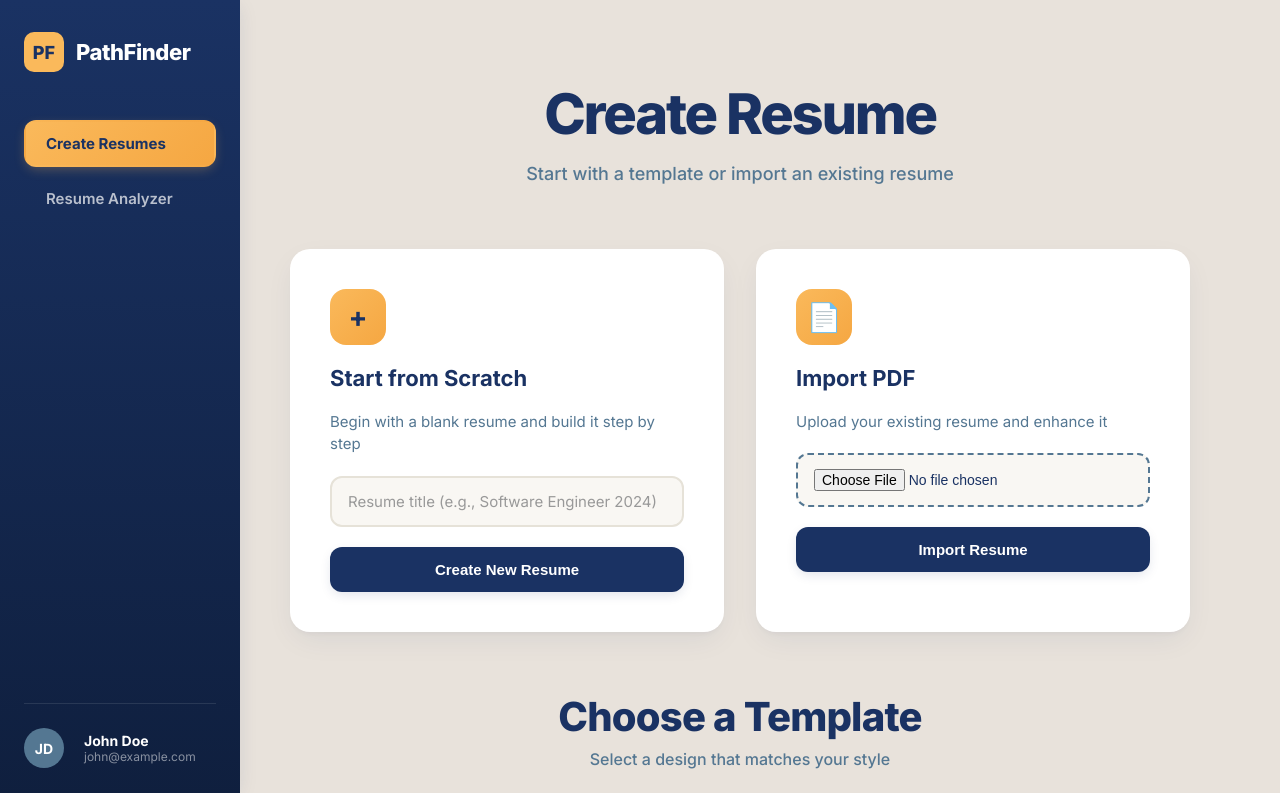
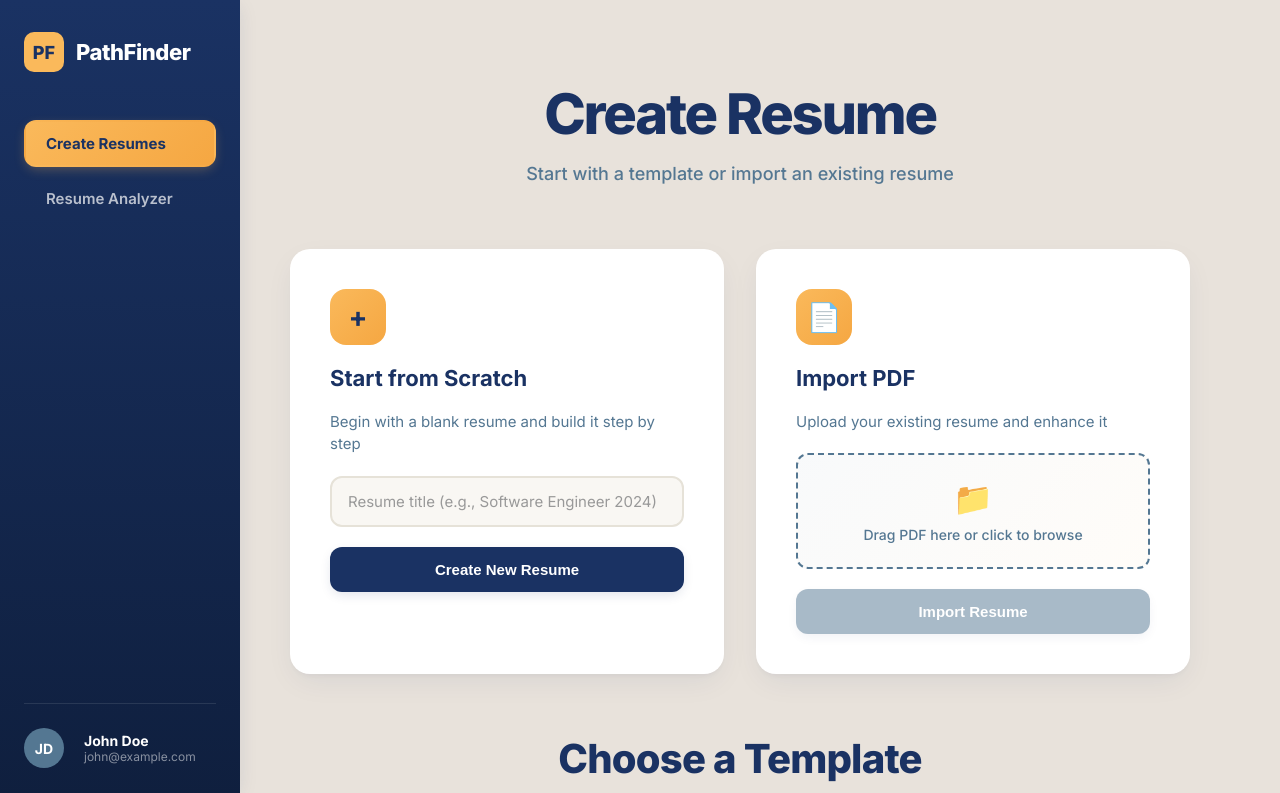
Before and after one commit to comicc1/PathFinder, a Next.js app: page /create-resume in a window 1280 px wide. Shown: the top 793 px of the page. Built offline with nearby package versions, Linux system fonts and the light colour scheme.

Commit message:
UI: replace ugly file input with modern drag-and-drop zone in Create Resumes

```diff
--- a/src/app/create-resume/page.module.css
+++ b/src/app/create-resume/page.module.css
@@ -142,6 +142,60 @@
 
 .button:active {
   transform: translateY(0);
+}
+
+.button:disabled {
+  opacity: 0.5;
+  cursor: not-allowed;
+  background: var(--color-secondary);
+}
+
+/* Upload Drop Zone */
+.hiddenFileInput {
+  display: none;
+}
+
+.uploadDropZone {
+  padding: 24px;
+  border: 2px dashed var(--color-secondary);
+  border-radius: 12px;
+  background: linear-gradient(135deg, rgba(84, 119, 146, 0.04) 0%, rgba(250, 185, 91, 0.04) 100%);
+  text-align: center;
+  transition: all 0.2s ease;
+  cursor: pointer;
+}
+
+.uploadDropZone:hover {
+  border-color: var(--color-accent);
+  background: linear-gradient(135deg, rgba(84, 119, 146, 0.08) 0%, rgba(250, 185, 91, 0.08) 100%);
+}
+
+.uploadDropZone.dragging {
+  border-color: var(--color-accent);
+  background: linear-gradient(135deg, rgba(84, 119, 146, 0.12) 0%, rgba(250, 185, 91, 0.12) 100%);
+  box-shadow: 0 0 0 3px rgba(250, 185, 91, 0.15);
+}
+
+.dropLabel {
+  display: flex;
+  flex-direction: column;
+  align-items: center;
+  gap: 8px;
+  cursor: pointer;
+  color: var(--color-secondary);
+  font-weight: 500;
+  font-size: 14px;
+}
+
+.dropIcon {
+  font-size: 32px;
+  display: block;
+}
+
+.fileName {
+  color: var(--color-primary);
+  font-weight: 700;
+  font-size: 15px;
 }
 
 /* Templates Section */
--- a/src/app/create-resume/page.tsx
+++ b/src/app/create-resume/page.tsx
@@ -1,5 +1,6 @@
 "use client";
 
+import { useState } from "react";
 import styles from "../page.module.css";
 import localStyles from "./page.module.css";
 
@@ -35,6 +36,31 @@ const templates = [
 ];
 
 export default function CreateResumePage() {
+  const [selectedFile, setSelectedFile] = useState<string | null>(null);
+  const [isDragging, setIsDragging] = useState(false);
+
+  const handleFileSelect = (file: File | null) => {
+    if (file && file.type === "application/pdf") {
+      setSelectedFile(file.name);
+    }
+  };
+
+  const handleDragOver = (e: React.DragEvent) => {
+    e.preventDefault();
+    setIsDragging(true);
+  };
+
+  const handleDragLeave = () => {
+    setIsDragging(false);
+  };
+
+  const handleDrop = (e: React.DragEvent) => {
+    e.preventDefault();
+    setIsDragging(false);
+    const file = e.dataTransfer.files?.[0];
+    handleFileSelect(file || null);
+  };
+
   return (
     <div className={styles.page}>
       <main className={localStyles.main}>
@@ -61,8 +87,35 @@ export default function CreateResumePage() {
             <div className={localStyles.cardIcon}>📄</div>
             <h3>Import PDF</h3>
             <p>Upload your existing resume and enhance it</p>
-            <input type="file" accept=".pdf" className={localStyles.fileInput} />
-            <button className={localStyles.button}>Import Resume</button>
+
+            <div
+              className={`${localStyles.uploadDropZone} ${isDragging ? localStyles.dragging : ""}`}
+              onDragOver={handleDragOver}
+              onDragLeave={handleDragLeave}
+              onDrop={handleDrop}
+            >
+              <input
+                type="file"
+                id="import-pdf"
+                accept=".pdf"
+                className={localStyles.hiddenFileInput}
+                onChange={(e) => handleFileSelect(e.target.files?.[0] || null)}
+              />
+              <label htmlFor="import-pdf" className={localStyles.dropLabel}>
+                <span className={localStyles.dropIcon}>📁</span>
+                {selectedFile ? (
+                  <span className={localStyles.fileName}>{selectedFile}</span>
+                ) : (
+                  <>
+                    <span>Drag PDF here or click to browse</span>
+                  </>
+                )}
+              </label>
+            </div>
+
+            <button className={localStyles.button} disabled={!selectedFile}>
+              Import Resume
+            </button>
           </div>
         </section>
 
```
